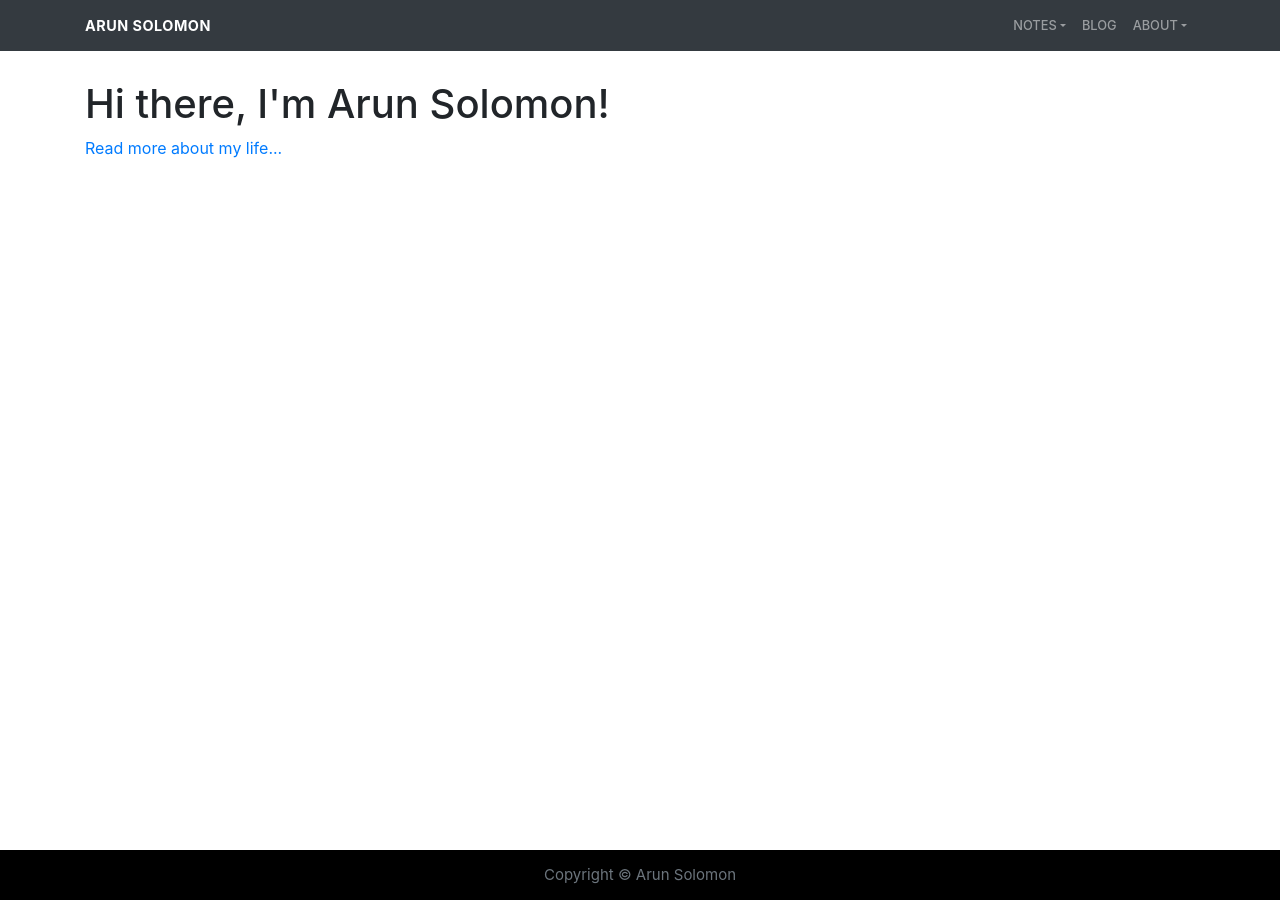
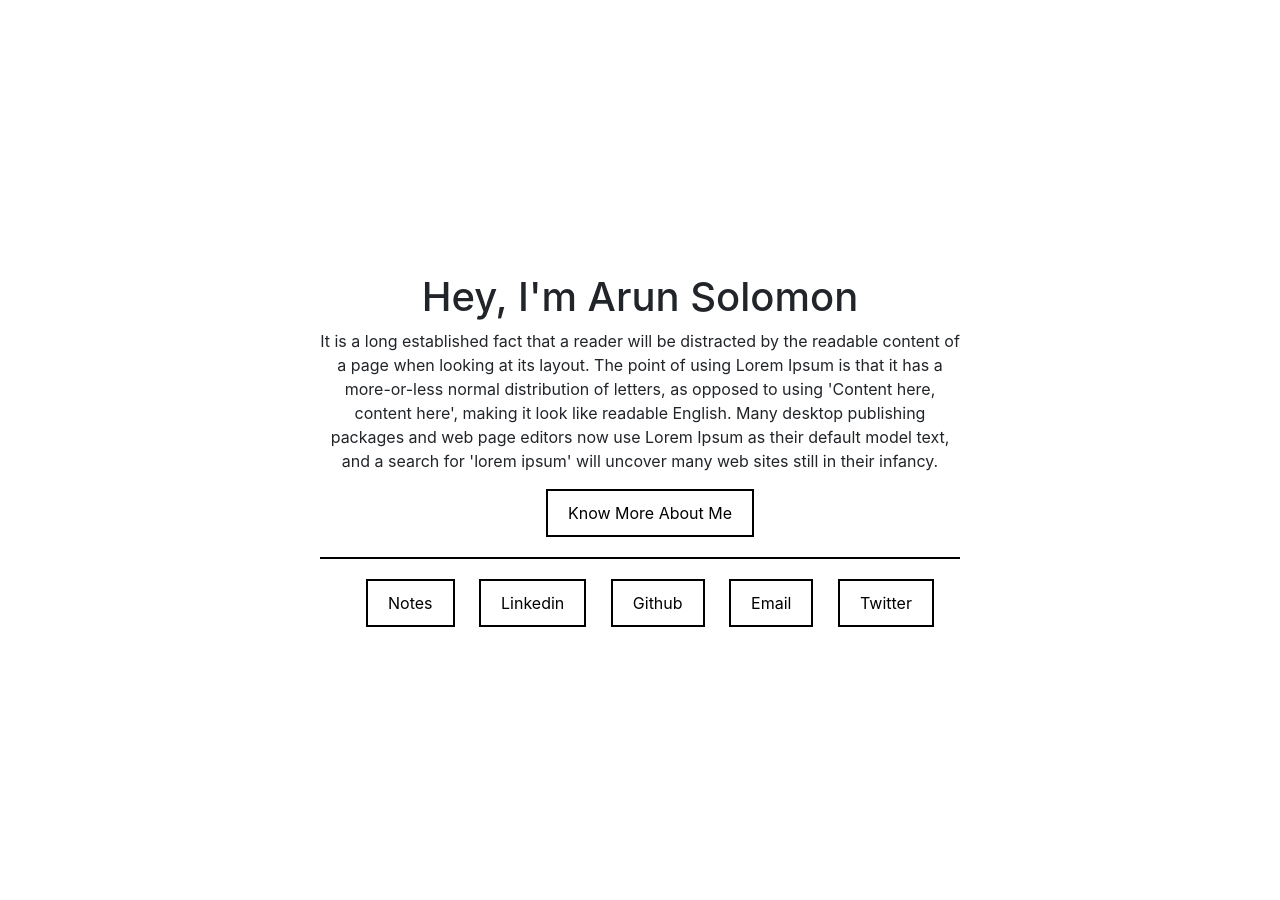
Before and after one commit to ArunSolomon/arunsolomon.github.io, a Jekyll site: the page index.html, which Jekyll copies as it is, in a window 1280 px wide. Built offline with Jekyll 4.4.1, drawn with Linux system fonts in a browser that asks for light colours.

Commit message:
Update index.html

```diff
--- a/index.html
+++ b/index.html
@@ -1,8 +1,71 @@
----
-layout: default
-title: Arun Solomon
----
-<div class="blurb">
-	<h1>Hi there, I'm Arun Solomon!</h1>
-	<p><a href="/about">Read more about my life...</a></p>
-</div><!-- /.blurb -->
+<!DOCTYPE html>
+<html>
+    <head>
+        <title>Arun Solomon</title>
+        <link rel="stylesheet" href="https://maxcdn.bootstrapcdn.com/bootstrap/4.4.1/css/bootstrap.min.css">
+        <script src="https://ajax.googleapis.com/ajax/libs/jquery/3.4.1/jquery.min.js"></script>
+        <script src="https://maxcdn.bootstrapcdn.com/bootstrap/4.4.1/js/bootstrap.min.js"></script>
+        <style>
+        body {
+            background-color: white;
+        }
+        .main-wrapper {
+            height: 100%;
+            width: 100%;
+        }
+        .about {
+            position: absolute;
+            text-align: center;
+            top: 50%;
+            left: 50%;
+            -moz-transform: translateX(-50%) translateY(-50%);
+            -webkit-transform: translateX(-50%) translateY(-50%);
+            transform: translateX(-50%) translateY(-50%);
+        }
+        a.button {
+            background-color: white;
+            color: black;
+            border: 2px solid black;
+            padding: 10px 20px;
+            text-align: center;
+            text-decoration: none;
+            display: inline-block;
+            font-size: 16px;
+            margin-left: 20px;
+        }
+        .button:hover {
+            color: #fff;
+            background-color: #000
+        }
+        .contact {
+            margin-top: 20px;
+            border-top: 2px solid black;
+        }
+        .contact a {
+            margin-top: 20px;
+        }
+        </style>
+    </head>
+    <body>
+        <div class="main-wapper">
+            <div class="about">
+                <h1>Hey, I'm Arun Solomon</h1>
+                <p>It is a long established fact that a reader will be distracted by the
+                    readable content of a page when looking at its layout. The point of using
+                    Lorem Ipsum is that it has a more-or-less normal distribution of letters,
+                    as opposed to using 'Content here, content here', making it look like
+                    readable English. Many desktop publishing packages and web page editors
+                    now use Lorem Ipsum as their default model text, and a search for
+                    'lorem ipsum' will uncover many web sites still in their infancy. </p>
+                <a href="#" class="button">Know More About Me</a>
+                <div class="contact">
+                    <a href="#" class="button">Notes</a>
+                    <a href="#" class="button">Linkedin</a>
+                    <a href="#" class="button">Github</a>
+                    <a href="#" class="button">Email</a>
+                    <a href="#" class="button">Twitter</a>
+                </div>
+            </div>
+        </div>
+    </body>
+</html>
```
